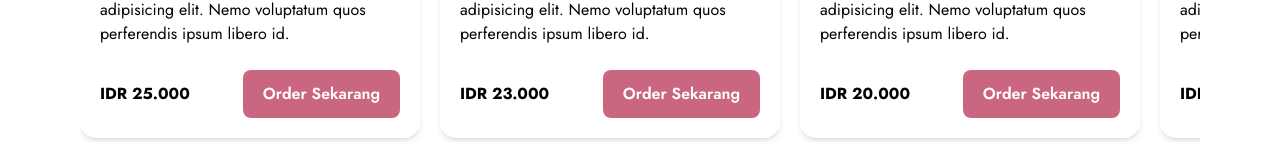
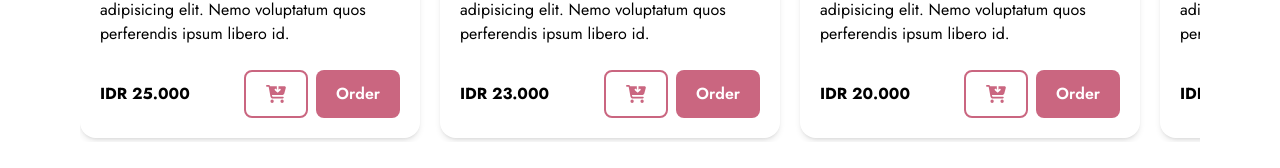
Before and after one commit to HeruAzyy/zia-bakery, a React (Vite) app: page / in a window 1280 px wide. Shown: the part 2201-2369 px from the top of the page. Built offline with nearby package versions, Linux system fonts and the light colour scheme.

Commit message:
Feat: add the chart icon in menu card

```diff
--- a/src/Components/Fragments/CardMenu.jsx
+++ b/src/Components/Fragments/CardMenu.jsx
@@ -1,6 +1,7 @@
 /* eslint-disable react/prop-types */
 import { FaStar } from 'react-icons/fa6'
 import { Button } from '../Elements/Button'
+import { FaCartArrowDown } from 'react-icons/fa6'
 
 export const CardMenu = ({ children }) => {
 	return (
@@ -34,7 +35,12 @@ export const Footer = ({ price }) => {
 	return (
 		<div className='flex items-center justify-between pt-3'>
 			<p className='font-bold'>{price}</p>
-			<Button variant='bg-pink text-white'>Order Sekarang</Button>
+			<div className='flex gap-2 items-center'>
+				<Button variant='bg-transparent border-2 border-pink text-pink'>
+					<FaCartArrowDown className='w-5 h-5' />
+				</Button>
+				<Button variant='bg-pink text-white'>Order</Button>
+			</div>
 		</div>
 	)
 }
```
